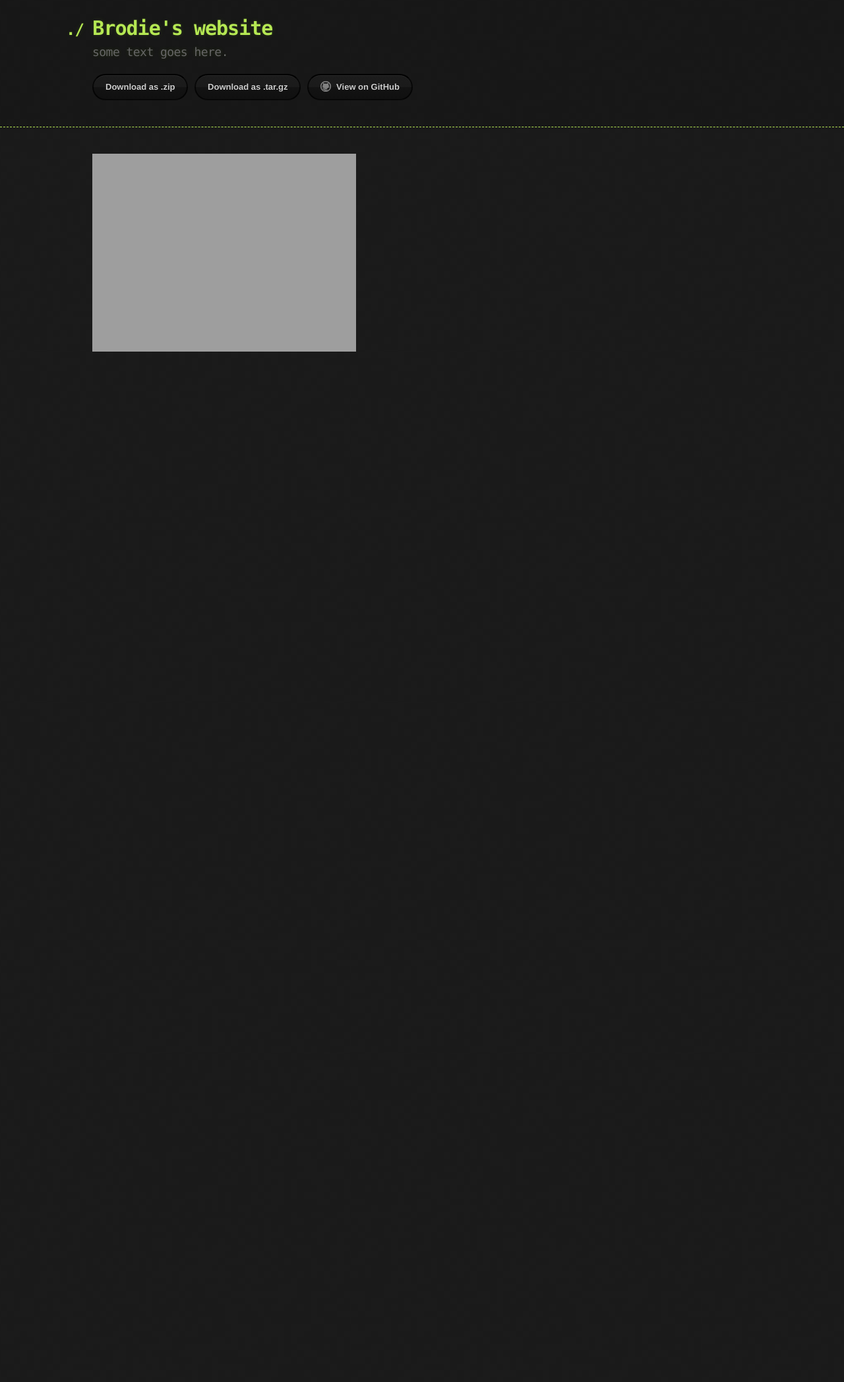
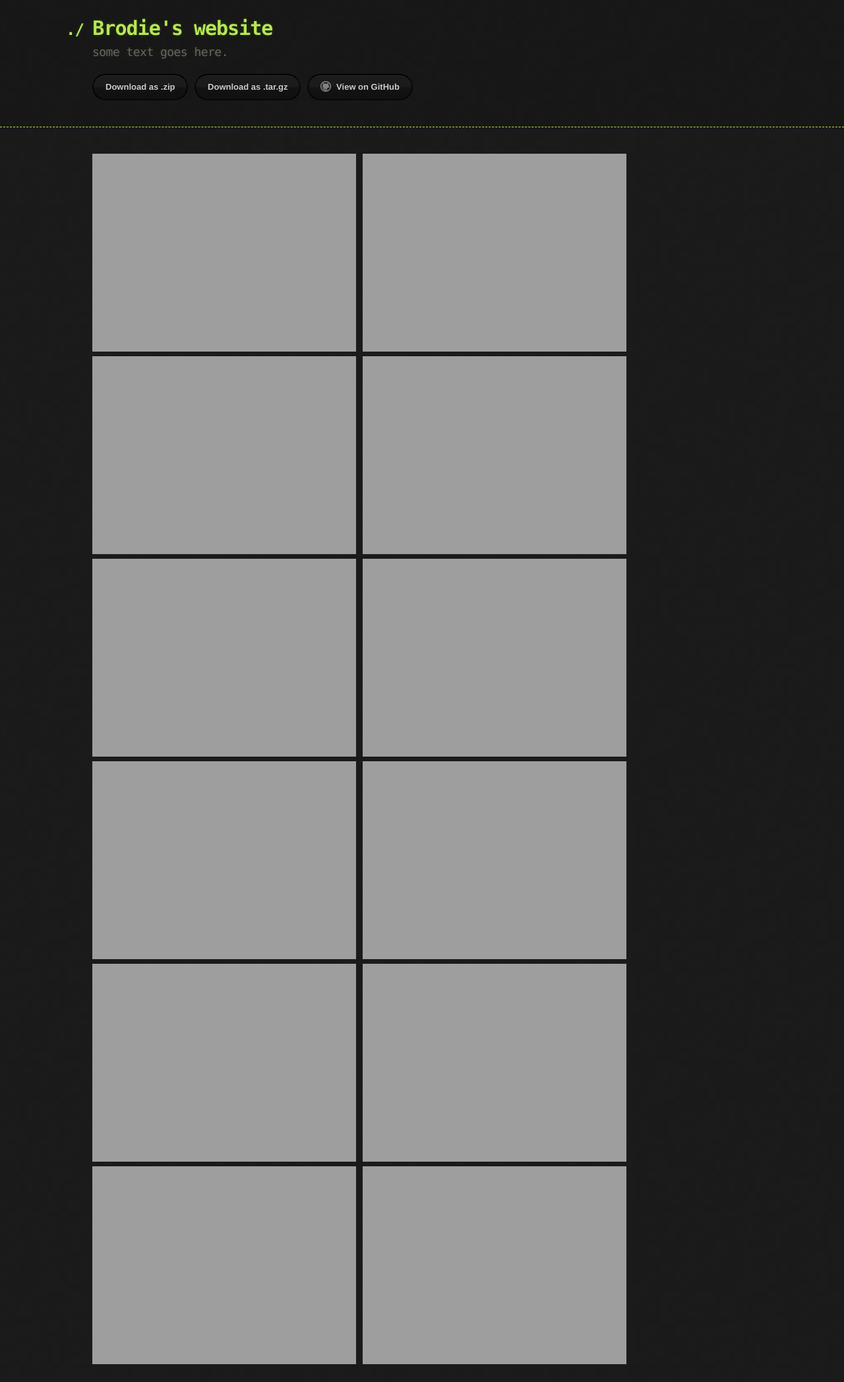
Before and after one commit to TheRealBrodie/TheRealBrodie.github.io, a Jekyll site: the page built from wallpapers.md, in a window 1280 px wide. Shown: the whole page at 66% size. Built offline with Jekyll 4.4.1, drawn with Linux system fonts in a browser that asks for light colours; before the commit the page ends 900 px from its top, so only the background shows below that.

Commit message:
Update wallpapers.md

```diff
--- a/wallpapers.md
+++ b/wallpapers.md
@@ -1,5 +1,27 @@
 ---
 layout: default
 ---
-![A Mountian](https://therealbrodie.github.io/Wallpapers
+![Snowy Mountian](https://therealbrodie.github.io/Wallpapers
 /Wallpapers/Snowy-Mountian.jpg)
+![Snowy Fox](https://therealbrodie.github.io/Wallpapers
+/Wallpapers/Snowy-Fox.jpg)
+![Rocky Hill](https://therealbrodie.github.io/Wallpapers
+/Wallpapers/Rocky-Hill.png)
+![Purple Sky](https://therealbrodie.github.io/Wallpapers
+/Wallpapers/Purple-Sky.png)
+![Northern Lights 3](https://therealbrodie.github.io/Wallpapers
+/Wallpapers/Northern-Lights3.jpg)
+![Northern Lights 2](https://therealbrodie.github.io/Wallpapers
+/Wallpapers/Northern-Lights2.jpg)
+![Northern Lights](https://therealbrodie.github.io/Wallpapers
+/Wallpapers/Northern-Light.jpg)
+![Night Mountain](https://therealbrodie.github.io/Wallpapers
+/Wallpapers/Night-Mountains.png)
+![Lake](https://therealbrodie.github.io/Wallpapers
+/Wallpapers/Lake.jpg)
+![idk3](https://therealbrodie.github.io/Wallpapers
+/Wallpapers/idk3.JPG)
+![idk2](https://therealbrodie.github.io/Wallpapers
+/Wallpapers/idk2.JPG)
+![idk](https://therealbrodie.github.io/Wallpapers
+/Wallpapers/idk.JPG)
```
